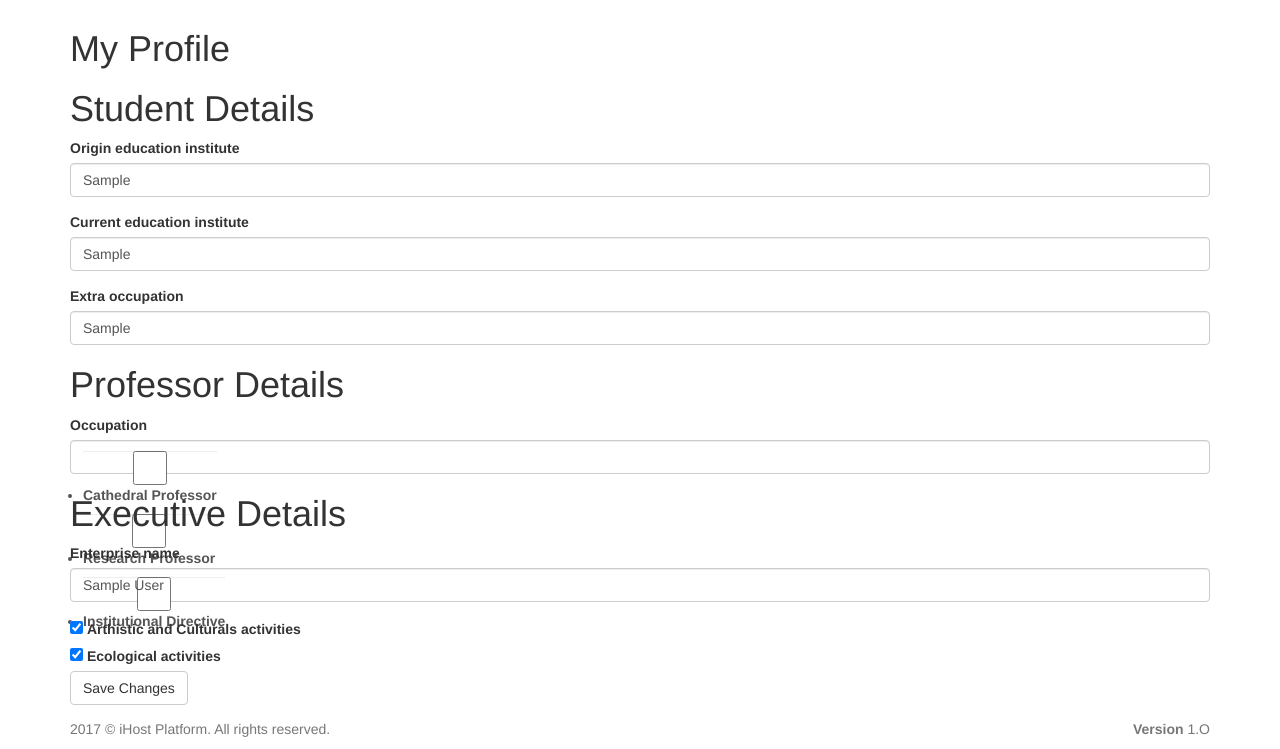
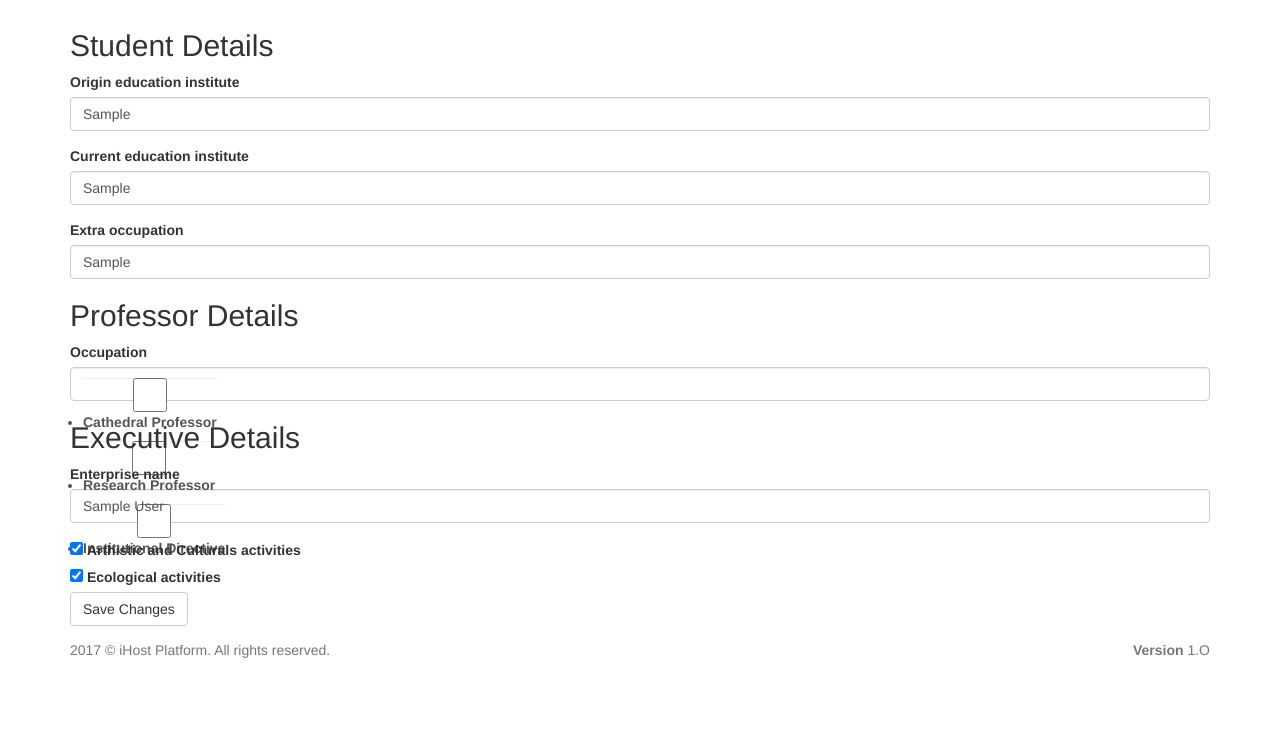
Before and after one commit to christiandiazleon/ihost_project, a Django app: page /accounts/profile/1/ in a window 1280 px wide. Shown: the part 51-800 px from the top of the page. Run offline with Django 3.2, Linux system fonts and the light colour scheme; a user stored in the database is signed in; tables that the repository leaves empty hold one stand-in row (values such as "Sample post"); some libraries are stand-ins or nearby versions.

Commit message:
titles and profile form

```diff
--- a/accounts/templates/accounts/profile_form.html
+++ b/accounts/templates/accounts/profile_form.html
@@ -3,12 +3,12 @@
 {% block title_tag %}Accounts | Profile | iHost {{ block.super }}{% endblock %}
 {% block body_content %}
 <div class="container">
-    <h1>My Profile</h1>
+
     <form method="POST">
         {% csrf_token %}
 
         {% for form in forms %}
-            <h1>{{ form.title }}</h1>
+            <h2>{{ form.title }}</h2>
                 {% bootstrap_form form %}
         {% endfor %}
 
```
